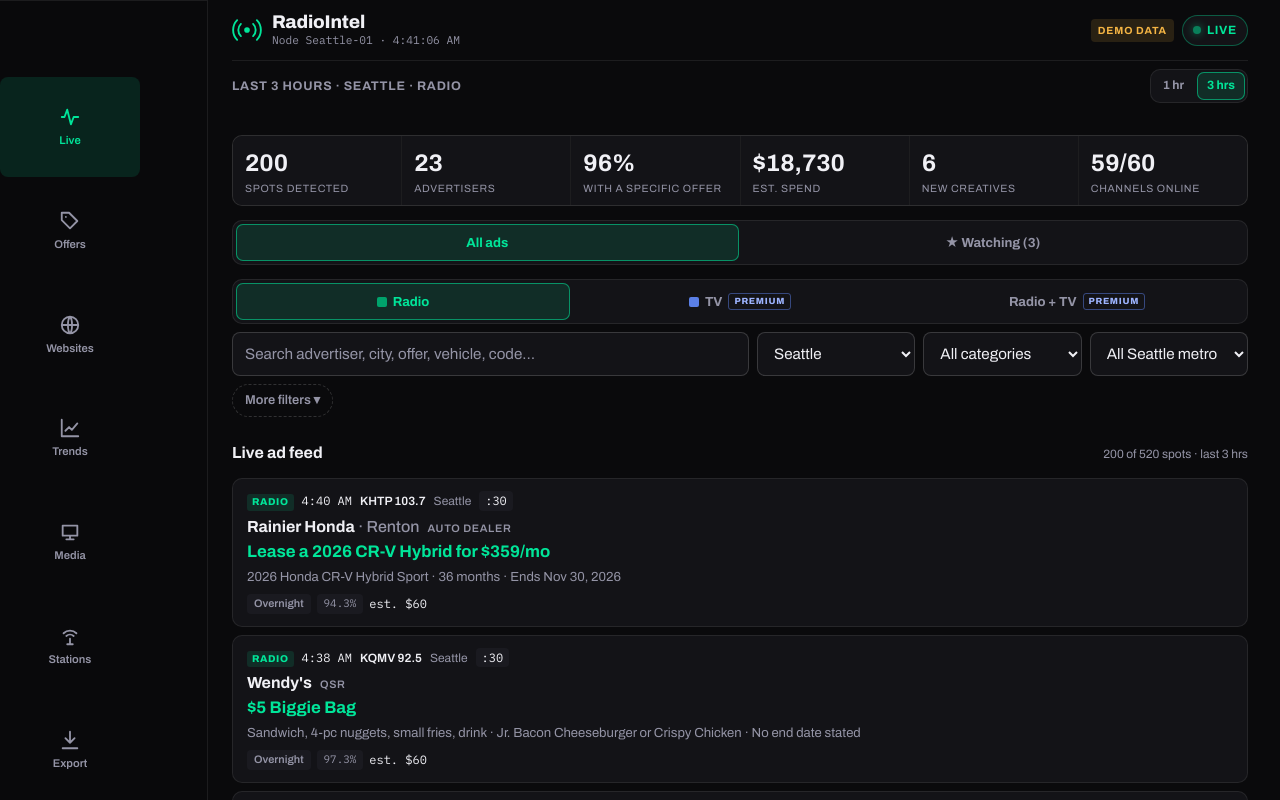
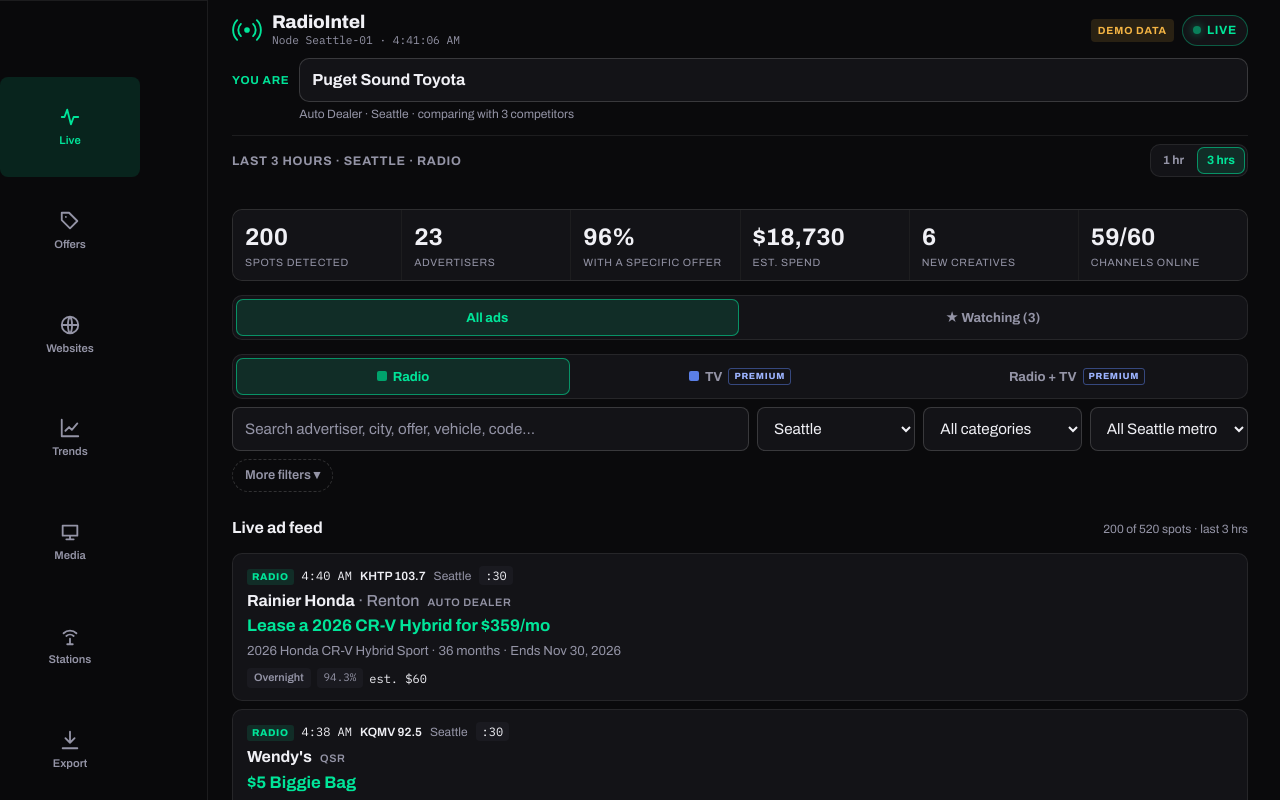
Before and after one commit to Madeoy/RadioIntel-Network, a React (Vite) app: page / in a window 1280 px wide. Shown: the top 800 px of the page. Built offline with nearby package versions, Linux system fonts and the light colour scheme.

Commit message:
Global 'You are' bar at the top drives the whole app
Type a business or website once: sets market, auto-picks closest competitors (same brand, then same class), and the Websites tab. Offers board now says who it compares against.

Co-Authored-By: Claude Opus 5.5 <noreply@anthropic.com>

```diff
--- a/src/App.css
+++ b/src/App.css
@@ -80,6 +80,15 @@ button:focus-visible, select:focus-visible, input:focus-visible { outline: 2px s
   background: var(--bg);
   border-bottom: 1px solid var(--line);
 }
+.ri-header { flex-wrap: wrap; row-gap: 10px; }
+.ri-mebar { flex: 1 1 100%; display: grid; grid-template-columns: auto minmax(0, 1fr); align-items: center; column-gap: 10px; row-gap: 4px; }
+.ri-mebar label { font-size: 0.72rem; font-weight: 700; letter-spacing: 0.06em; text-transform: uppercase; color: var(--accent); }
+.ri-mebar input {
+  min-width: 0; width: 100%; font: inherit; font-size: 1rem; font-weight: 700; color: var(--fg);
+  background: var(--surface); border: 1px solid var(--line-strong); border-radius: 10px; padding: 9px 12px;
+}
+.ri-mebar input:focus { outline: none; border-color: var(--accent); box-shadow: 0 0 0 3px var(--accent-soft); }
+.ri-mebar-status { grid-column: 2; font-size: 0.75rem; color: var(--muted); overflow: hidden; text-overflow: ellipsis; white-space: nowrap; }
 .ri-brand { display: flex; align-items: center; gap: 10px; min-width: 0; }
 .ri-logo { width: 30px; height: 30px; color: var(--accent); flex: none; }
 .ri-brand h1 { font-family: var(--font-display); font-size: 1.15rem; font-weight: 800; letter-spacing: -0.01em; margin: 0; line-height: 1.1; }
--- a/src/App.jsx
+++ b/src/App.jsx
@@ -78,6 +78,23 @@ function dealsBeatingMe(meName) {
     .sort((a, b) => b.cmp.gap - a.cmp.gap);
 }
 
+// Every business the app knows: on air (demo) or with a real website we read.
+const ALL_NAMES = [...new Set([...CREATIVES.map((c) => c.advertiser), ...WEB_SITES.map((s) => s.dealer)])].sort();
+const MAKES = ['toyota', 'honda', 'ford', 'subaru', 'chevrolet', 'chevy', 'nissan', 'hyundai', 'kia', 'mazda', 'jeep', 'ram', 'gmc', 'bmw', 'lexus',
+  'volkswagen', 'vw', 'audi', 'mercedes', 'tesla', 'dodge', 'chrysler', 'buick', 'cadillac', 'acura', 'infiniti', 'volvo', 'mitsubishi'];
+
+// Closest competitors for a business: same brand first, then same vehicle class, then the rest of its category, same market.
+function rivalsFor(name, limit = 4) {
+  const mine = dealOf(name) || CREATIVES.find((c) => c.advertiser === name);
+  if (!mine) return [];
+  const make = MAKES.find((m) => name.toLowerCase().split(/\W+/).includes(m));
+  const body = mine.auto?.body;
+  const pool = [...new Set(CREATIVES.filter((c) => c.category === mine.category && c.advertiser !== name
+    && (!mine.market || !c.market || c.market === mine.market)).map((c) => c.advertiser))];
+  const rank = (n) => (make && n.toLowerCase().split(/\W+/).includes(make) ? 0 : body && dealOf(n)?.auto?.body === body ? 1 : 2);
+  return pool.sort((a, b) => rank(a) - rank(b) || a.localeCompare(b)).slice(0, limit);
+}
+
 // Momentum: are they buying more or less airtime than last week, and is their deal getting richer?
 function momentumOf(name) {
   const w = weekOverWeek([name])[0];
@@ -267,6 +284,17 @@ export default function App() {
 
   const toggleWatch = (name) =>
     setWatchlist((w) => (w.includes(name) ? w.filter((x) => x !== name) : [...w, name]));
+  // Set "you" once at the top and the whole app follows: market, competitors, website deals.
+  const chooseMe = (name) => {
+    setMe(name);
+    const c = dealOf(name) || CREATIVES.find((x) => x.advertiser === name);
+    if (c) {
+      if (c.market) setMarket(c.market);
+      setCategory('All'); setCity('All'); setQuery('');
+      setWatchlist(rivalsFor(name));
+    }
+    if (WEB_SITES.some((s) => s.dealer === name)) save('ri.webme', name);
+  };
   const notify = (text, sub) => setToast({ kind: 'info', text, sub });
   const showAdvertiser = (name) => {
     setQuery(name);
@@ -279,7 +307,7 @@ export default function App() {
 
   return (
     <div className="ri-app">
-      <Header live={live} setLive={setLive} />
+      <Header live={live} setLive={setLive} me={me} chooseMe={chooseMe} watchCount={watchlist.filter((n) => n !== me).length} />
 
       {toast && (
         <div className={`ri-toast ${toast.kind}`} role="status">
@@ -322,7 +350,45 @@ export default function App() {
 
 // ------------------------------------------------------------------ chrome
 
-function Header({ live, setLive }) {
+// "You are": type your business once. Suggestions cover every business we know; a website address works too.
+function MeBar({ me, chooseMe, watchCount }) {
+  const [text, setText] = useState(me);
+  useEffect(() => setText(me), [me]);
+  const match = (t) => {
+    const s = t.trim().toLowerCase();
+    if (!s) return null;
+    const dom = s.replace(/^https?:\/\//, '').replace(/^www\./, '').replace(/\/.*$/, '');
+    return ALL_NAMES.find((n) => n.toLowerCase() === s) || WEB_SITES.find((x) => x.domain === dom)?.dealer || null;
+  };
+  const onChange = (e) => {
+    setText(e.target.value);
+    const m = match(e.target.value);
+    if (m && m !== me) chooseMe(m);
+  };
+  const submit = (e) => {
+    e.preventDefault();
+    const name = match(text) || text.trim();
+    if (name && name !== me) chooseMe(name);
+    e.target.querySelector('input')?.blur();
+  };
+  const c = dealOf(me) || CREATIVES.find((x) => x.advertiser === me);
+  const site = WEB_SITES.find((s) => s.dealer === me);
+  const status = c
+    ? `${c.category} · ${c.market || 'all markets'} · comparing with ${watchCount} competitor${watchCount === 1 ? '' : 's'}`
+    : site ? 'Not heard on air yet · real website deals on the Websites tab'
+      : 'No ads heard yet. We start watching the moment you add a business.';
+  return (
+    <form className="ri-mebar" onSubmit={submit} role="search">
+      <label htmlFor="ri-me-input">You are</label>
+      <input id="ri-me-input" type="search" list="ri-all-names" value={text} onChange={onChange} onFocus={(e) => e.target.select()}
+        placeholder="Type your business or website" autoComplete="off" enterKeyHint="go" />
+      <datalist id="ri-all-names">{ALL_NAMES.map((n) => <option key={n} value={n} />)}</datalist>
+      <span className="ri-mebar-status">{status}</span>
+    </form>
+  );
+}
+
+function Header({ live, setLive, me, chooseMe, watchCount }) {
   const [clock, setClock] = useState(() => new Date());
   useEffect(() => {
     const id = setInterval(() => setClock(new Date()), 1000);
@@ -346,6 +412,7 @@ function Header({ live, setLive }) {
           <span className="dot" />{live ? 'Live' : 'Paused'}
         </button>
       </div>
+      <MeBar me={me} chooseMe={chooseMe} watchCount={watchCount} />
     </header>
   );
 }
@@ -545,8 +612,7 @@ function BeatBanner({ me, watchlist, toggleWatch }) {
 
 function WatchingPanel({ events, watchlist, toggleWatch, now, onOpen, goTo, me, setMe }) {
   const [chart, setChart] = useState(null);
-  // "You" can be any company on air. Rivals to add: same category, same market as you.
-  const names = [...new Set([me, ...CREATIVES.filter((c) => c.auto).map((c) => c.advertiser), ...events.map((d) => d.creative.advertiser)])].sort();
+  // "You" is set in the bar at the top. Rivals to add: same category, same market as you.
   const meCreative = dealOf(me) || CREATIVES.find((c) => c.advertiser === me);
   const rivals = meCreative
     ? [...new Set(CREATIVES.filter((c) => c.category === meCreative.category && c.advertiser !== me
@@ -555,12 +621,6 @@ function WatchingPanel({ events, watchlist, toggleWatch, now, onOpen, goTo, me,
     : [];
   const pickers = (
     <>
-      <label className="ri-me-pick">
-        <span>You are</span>
-        <select value={me} onChange={(e) => setMe(e.target.value)}>
-          {names.map((n) => <option key={n} value={n}>{n}</option>)}
-        </select>
-      </label>
       {rivals.length > 0 && (
         <label className="ri-add-rival">
           <span>Compare with</span>
@@ -1064,6 +1124,7 @@ function AutoBoard({ offers, market, onAdvertiser, me }) {
           <option value="city">Sort: city A–Z</option>
         </select>
       </div>
+      <p className="ri-note">Every dealer with a lease ad on air, ranked. <span className="ri-vs-badge them">⚠ red</span> = their deal beats <b>{me}</b>’s, <span className="ri-vs-badge you">✓ green</span> = yours is better. Change “You are” at the top to compare as someone else.</p>
       <p className="muted small">True monthly cost adds the money due at signing, spread over the term. It is the fair way to compare a "$0 down" deal with a "$299/mo" deal.</p>
       {leases.length === 0 && <p className="ri-empty">No lease deals match. Try another market or body style.</p>}
       <ol className="ri-board">
@@ -1756,7 +1817,6 @@ function MixView({ crossMedia, market, category, me, setMe, onAdvertiser }) {
   const single = rows.filter((r) => r.on.length === 1).slice(0, 8);
   const mkt = CHANNELS.reduce((o, c) => ({ ...o, [c.id]: rows.reduce((a, r) => a + r.v[c.id], 0) }), {});
   const mktTotal = CHANNELS.reduce((a, c) => a + mkt[c.id], 0) || 1;
-  const names = [...new Set([me, ...rows.map((r) => r.name)])].sort();
 
   return (
     <>
@@ -1775,11 +1835,7 @@ function MixView({ crossMedia, market, category, me, setMe, onAdvertiser }) {
       <div className="ri-mix-cols">
         <div className="ri-col">
           <div className="ri-section-head"><h2>Your footprint</h2>
-            <label className="ri-you-pick">You are{' '}
-              <select value={me} onChange={(e) => setMe(e.target.value)} aria-label="Your business">
-                {names.map((n) => <option key={n} value={n}>{n}</option>)}
-              </select>
-            </label>
+            <span className="ri-you-pick">You: <b>{me}</b></span>
           </div>
           <div className="ri-panel">
             {mine ? (
```
